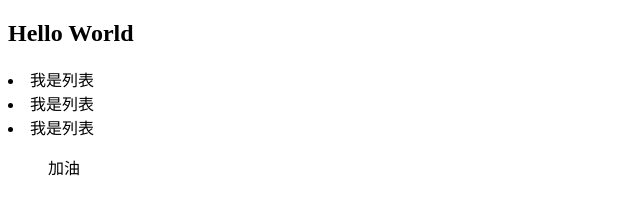
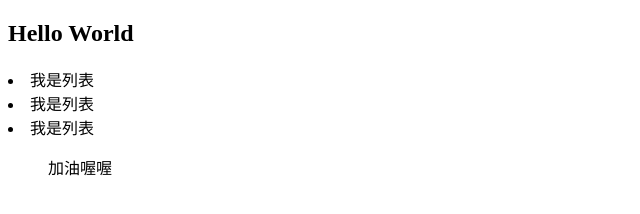
Before and after one commit to claraqi317/github_demo, a plain HTML site: page index.html in a window 1280 px wide. Shown: the full height of the page, 0-640 px from the left. Drawn offline with Linux system fonts and the light colour scheme.

Commit message:
修改了html

```diff
--- a/index.html
+++ b/index.html
@@ -12,6 +12,6 @@
     <li>我是列表</li>
     <li>我是列表</li>
 
-    <ol>加油</ol>
+    <ol>加油喔喔</ol>
 </body>
 </html>
```
